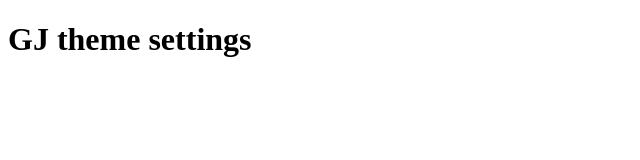
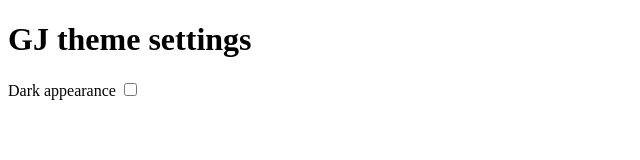
Before and after one commit to bot08/GJ-theme-editor, a browser extension: page src/index.html in a window 1280 px wide. Shown: the whole page, without its empty margins (0-640 px from the left). Drawn offline with Linux system fonts and the light colour scheme.

Commit message:
add html

```diff
--- a/src/index.html
+++ b/src/index.html
@@ -5,5 +5,9 @@
     </head>
     <body style="height: auto; width: 320px;">
         <h1>GJ theme settings</h1>
+
+        Dark appearance
+        <input type="checkbox">
+
     </body>
 </html>
```
